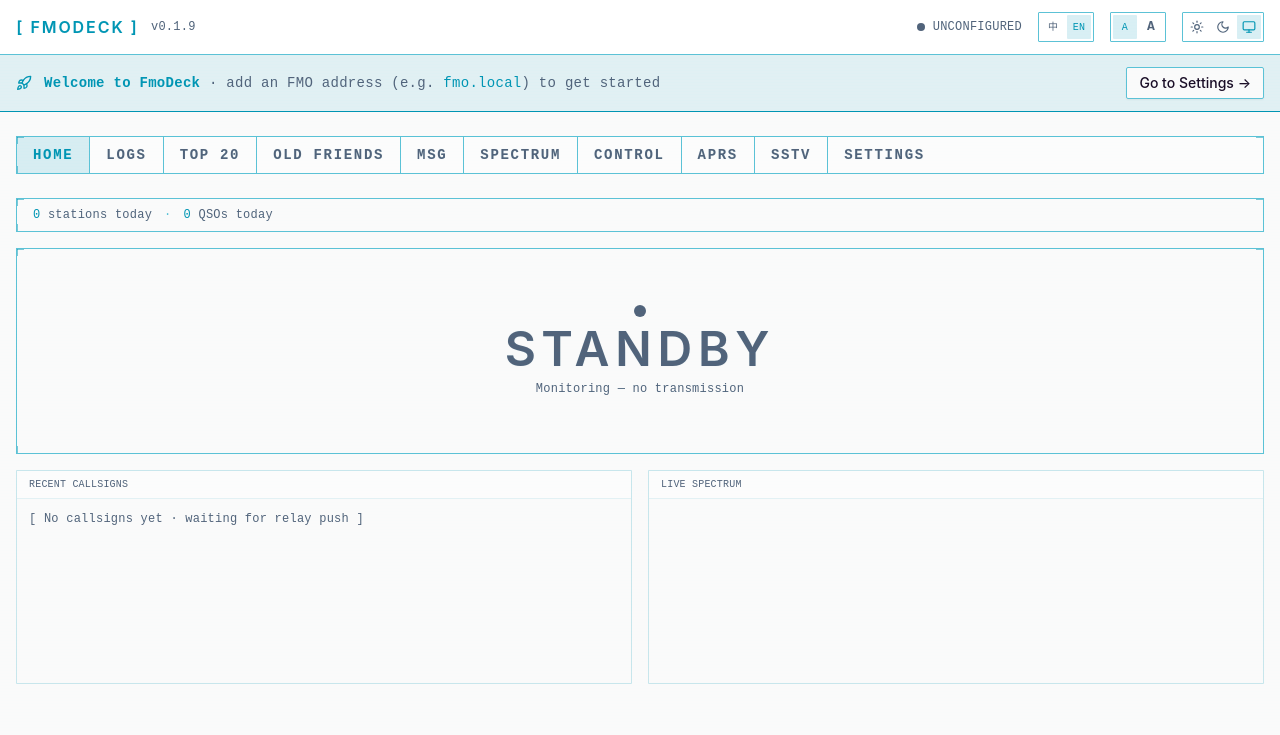
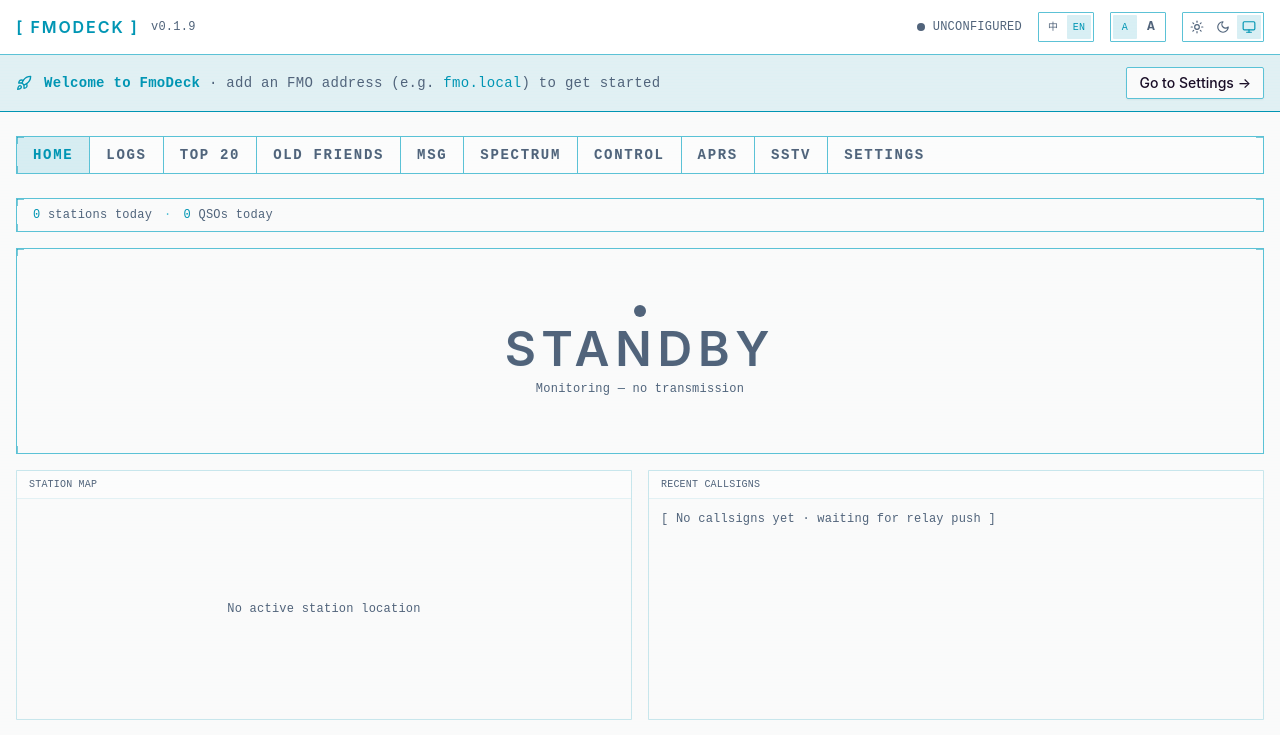
Before and after one commit to wh0am1i/FmoDeck, a React (Vite) app: page / in a window 1280 px wide. Shown: the top 735 px of the page. Built offline with nearby package versions, Linux system fonts and the light colour scheme.

Commit message:
feat(home): home-view Row1 改为地图+名册，频谱整宽下移

```diff
--- a/src/features/home/home-view.tsx
+++ b/src/features/home/home-view.tsx
@@ -2,12 +2,37 @@ import { useTranslation } from 'react-i18next'
 import { SpeakerHero } from './components/speaker-hero'
 import { TodayStats } from './components/today-stats'
 import { DashboardPanel } from './components/dashboard-panel'
+import { LocationMap } from './components/location-map'
 import { StationSwitcher } from '@/features/station/components/station-switcher'
 import { RecentCallsigns } from '@/features/spectrum/components/recent-callsigns'
 import { SpectrumVisualizer } from '@/features/audio/components/spectrum-visualizer'
+import { speakingStore } from '@/features/speaking/store'
+import { selfStore } from '@/stores/self'
+import { settingsStore } from '@/stores/settings'
+import { parseCallsignSsid } from '@/lib/utils/callsign'
+import { gridToLatLng } from '@/lib/utils/grid'
+
+function isSameOperator(a: string, b: string): boolean {
+  if (!a || !b) return false
+  try {
+    return parseCallsignSsid(a).call === parseCallsignSsid(b).call
+  } catch {
+    return false
+  }
+}
 
 export function HomeView() {
   const { t } = useTranslation()
+  const current = speakingStore((s) => s.current)
+  const lastSpeaker = speakingStore((s) => s.lastSpeaker)
+  const myCallsign = settingsStore((s) => s.currentCallsign)
+  const myCoord = selfStore((s) => s.coordinate)
+
+  const speaker = current ?? lastSpeaker
+  const theirCoord = speaker ? gridToLatLng(speaker.grid) : null
+  const showMap =
+    theirCoord !== null && !(speaker !== null && isSameOperator(speaker.callsign, myCallsign))
+
   return (
     <div className="flex flex-col gap-4">
       <div className="hud-frame flex flex-wrap items-center justify-between gap-2 px-4 py-2">
@@ -18,9 +43,22 @@ export function HomeView() {
       <SpeakerHero />
 
       <div className="grid grid-cols-1 gap-4 lg:grid-cols-2">
+        <DashboardPanel title={t('home.panelMap')}>
+          {showMap && theirCoord ? (
+            <LocationMap their={theirCoord} me={myCoord} />
+          ) : (
+            <div className="flex h-[220px] items-center justify-center">
+              <span className="hud-mono text-xs text-muted-foreground">
+                {t('home.mapNoTarget')}
+              </span>
+            </div>
+          )}
+        </DashboardPanel>
         <DashboardPanel title={t('home.panelRoster')}>
           <RecentCallsigns />
         </DashboardPanel>
+      </div>
+
       <DashboardPanel title={t('home.panelSpectrum')}>
         <div className="p-3">
           <SpectrumVisualizer
@@ -35,6 +73,5 @@ export function HomeView() {
         </div>
       </DashboardPanel>
     </div>
-    </div>
   )
 }
--- a/src/i18n/locales/en.json
+++ b/src/i18n/locales/en.json
@@ -55,6 +55,8 @@
     "statQsos": "QSOs today",
     "panelRoster": "RECENT CALLSIGNS",
     "panelSpectrum": "LIVE SPECTRUM",
+    "panelMap": "STATION MAP",
+    "mapNoTarget": "No active station location",
     "compass": {
       "N": "N",
       "NE": "NE",
--- a/src/i18n/locales/zh-CN.json
+++ b/src/i18n/locales/zh-CN.json
@@ -55,6 +55,8 @@
     "statQsos": "QSO",
     "panelRoster": "讲话名册",
     "panelSpectrum": "实时频谱",
+    "panelMap": "对方位置",
+    "mapNoTarget": "暂无对方位置",
     "compass": {
       "N": "北",
       "NE": "东北",
```
Also changed, not shown: 1 other file (tests, documents, lock files or other folders). Lines whose indentation alone changed are shown as unchanged.
